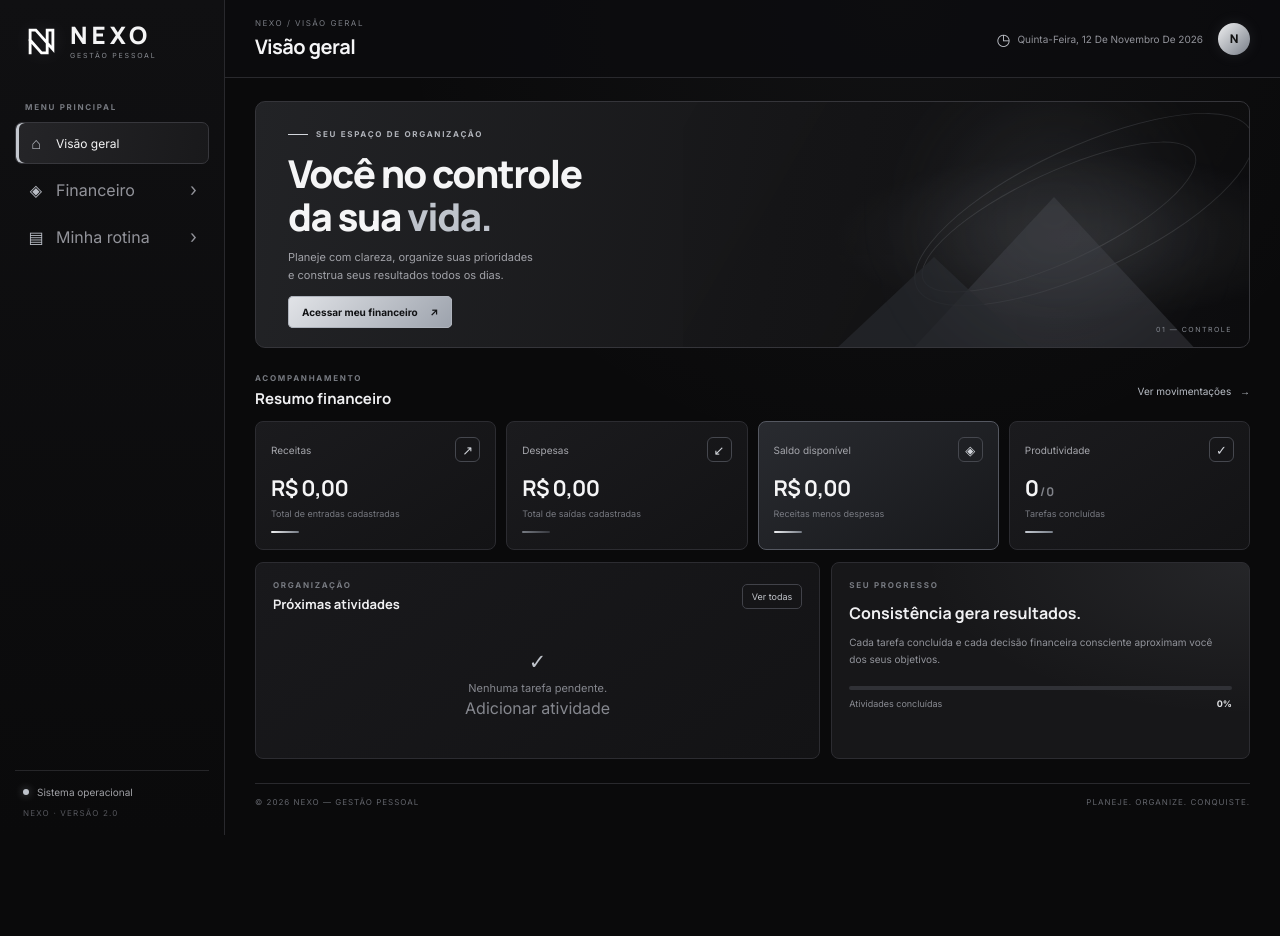
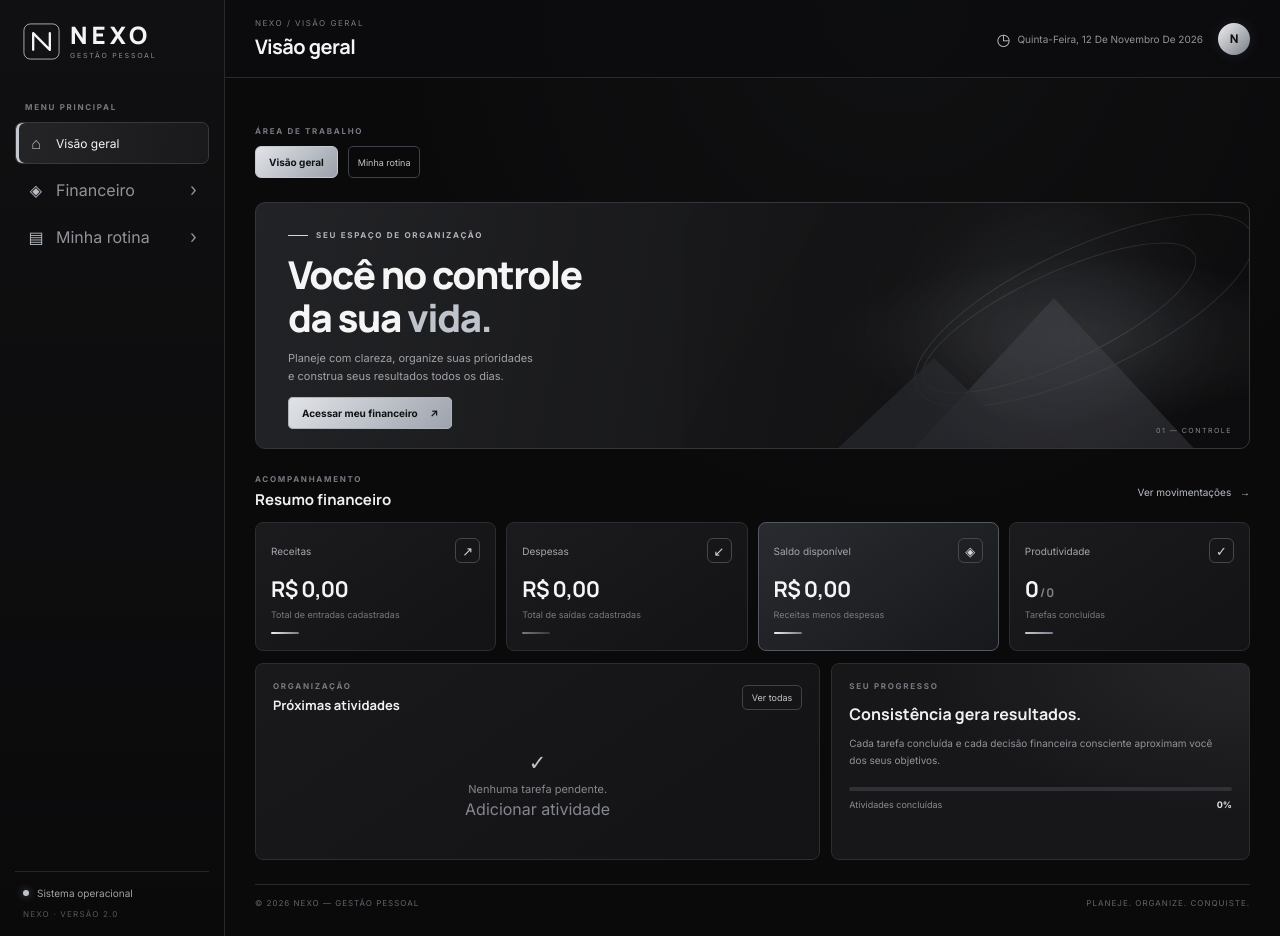
Before and after one commit to Phstreet/nexogest-opessoal, a Next.js app: page / in a window 1280 px wide. Before the commit the page ends 835 px from the top, so only its background shows below. Built offline with nearby package versions, Linux system fonts and the light colour scheme.

Commit message:
Padroniza navegação da página inicial

```diff
--- a/app/page.tsx
+++ b/app/page.tsx
@@ -3,6 +3,7 @@
 
 import { useEffect, useState } from "react";
 import Link from "next/link";
+import MainNavigation from "../components/navigation/MainNavigation";
 
 type Transaction = {
   id: number;
@@ -38,60 +39,6 @@ type Tab = "dashboard" | "rotina";
 
 const TRANSACTIONS_KEY = "nexo_transactions";
 const TASKS_KEY = "nexo_tasks";
-
-const financeMenuItems = [
-  { label: "Visão geral financeira", href: "/financeiro", main: true },
-  { label: "Contas", href: "/financeiro/contas" },
-  { label: "Contas a pagar", href: "/financeiro/contas-a-pagar" },
-  { label: "Contas a receber", href: "/financeiro/contas-a-receber" },
-  { label: "Histórico financeiro", href: "/financeiro/historico" },
-  { label: "Investimentos", href: "/financeiro/investimentos" },
-  { label: "Reserva financeira", href: "/financeiro/reservas" },
-  { label: "Planejamento", href: "/financeiro/planejamento" },
-  { label: "Dashboard financeiro", href: "/financeiro/dashboard" },
-];
-
-const routineMenuItems = [
-  { label: "Agenda diária", href: "/rotina/agenda" },
-  { label: "Tarefas", href: "/rotina/tarefas" },
-  { label: "Planejamento semanal", href: "/rotina/planejamento" },
-  { label: "Hábitos", href: "/rotina/habitos" },
-  { label: "Produtividade", href: "/rotina/produtividade" },
-];
-
-function Logo() {
-  return (
-    <div className="brand">
-      <svg
-        className="brand-symbol"
-        viewBox="0 0 52 52"
-        fill="none"
-        xmlns="http://www.w3.org/2000/svg"
-      >
-        <defs>
-          <linearGradient id="silver" x1="5" y1="5" x2="48" y2="48">
-            <stop stopColor="#FFFFFF" />
-            <stop offset=".45" stopColor="#AEB4BC" />
-            <stop offset="1" stopColor="#5D626B" />
-          </linearGradient>
-        </defs>
-
-        <path
-          d="M10 42V10H18L42 37V10H34V42H26L10 24"
-          stroke="url(#silver)"
-          strokeWidth="4"
-          strokeLinecap="square"
-          strokeLinejoin="miter"
-        />
-      </svg>
-
-      <div>
-        <div className="brand-name">NEXO</div>
-        <div className="brand-subtitle">GESTÃO PESSOAL</div>
-      </div>
-    </div>
-  );
-}
 
 function money(value: number) {
   const safeValue = Number.isFinite(value) ? value : 0;
@@ -160,9 +107,6 @@ export default function Home() {
 
   const [loaded, setLoaded] = useState(false);
   const [taskName, setTaskName] = useState("");
-
-  const [financeMenuOpen, setFinanceMenuOpen] = useState(false);
-  const [routineMenuOpen, setRoutineMenuOpen] = useState(false);
 
   // =====================================================
   // CARREGAMENTO DOS DADOS
@@ -324,144 +268,7 @@ export default function Home() {
 
   return (
     <main className="app-shell">
-      <aside className="sidebar">
-        <Logo />
-
-        <div className="sidebar-section-label">
-          MENU PRINCIPAL
-        </div>
-
-        <nav className="navigation">
-          {/* VISÃO GERAL */}
-
-          <button
-            type="button"
-            className={`nav-item ${
-              tab === "dashboard" ? "active" : ""
-            }`}
-            onClick={() => setTab("dashboard")}
-          >
-            <span className="nav-icon">⌂</span>
-            <span>Visão geral</span>
-          </button>
-
-          {/* MENU FINANCEIRO */}
-
-          <div className="nav-group">
-            <button
-              type="button"
-              className={`nav-item nav-finance-parent ${
-                financeMenuOpen ? "active" : ""
-              }`}
-              onClick={() => {
-                setFinanceMenuOpen((current) => !current);
-                setRoutineMenuOpen(false);
-              }}
-              aria-expanded={financeMenuOpen}
-              aria-controls="finance-submenu"
-            >
-              <span className="nav-icon">◈</span>
-
-              <span className="nav-finance-label">
-                Financeiro
-              </span>
-
-              <span
-                className={`nav-chevron ${
-                  financeMenuOpen ? "open" : ""
-                }`}
-              >
-                ›
-              </span>
-            </button>
-
-            {financeMenuOpen && (
-              <div
-                className="nav-submenu"
-                id="finance-submenu"
-              >
-                {financeMenuItems.map((item) => (
-                  <Link
-                    key={item.href}
-                    href={item.href}
-                    className={`nav-subitem ${
-                      item.main ? "nav-subitem-main" : ""
-                    }`}
-                  >
-                    {item.label}
-                  </Link>
-                ))}
-              </div>
-            )}
-          </div>
-
-          {/* MINHA ROTINA EXPANSÍVEL */}
-
-          <div className="nav-group">
-            <button
-              type="button"
-              className={`nav-item nav-finance-parent ${
-                routineMenuOpen || tab === "rotina" ? "active" : ""
-              }`}
-              onClick={() => {
-                setRoutineMenuOpen((current) => !current);
-                setFinanceMenuOpen(false);
-              }}
-              aria-expanded={routineMenuOpen}
-              aria-controls="routine-submenu"
-            >
-              <span className="nav-icon">▤</span>
-
-              <span className="nav-finance-label">
-                Minha rotina
-              </span>
-
-              <span
-                className={`nav-chevron ${
-                  routineMenuOpen ? "open" : ""
-                }`}
-              >
-                ›
-              </span>
-            </button>
-
-            {routineMenuOpen && (
-              <div
-                className="nav-submenu"
-                id="routine-submenu"
-              >
-                <Link
-                  href="/rotina"
-                  className="nav-subitem nav-subitem-main"
-                >
-                  Visão geral da rotina
-                </Link>
-
-                {routineMenuItems.map((item) => (
-                  <Link
-                    key={item.href}
-                    href={item.href}
-                    className="nav-subitem"
-                  >
-                    {item.label}
-                  </Link>
-                ))}
-              </div>
-            )}
-          </div>
-        </nav>
-
-        <div className="sidebar-bottom">
-          <div className="sidebar-status">
-            <span className="status-dot" />
-            Sistema operacional
-          </div>
-
-          <div className="sidebar-version">
-            NEXO · VERSÃO 2.0
-          </div>
-        </div>
-      </aside>
+      <MainNavigation />
 
       <section className="main-area">
         <header className="topbar">
@@ -484,6 +291,54 @@ export default function Home() {
         </header>
 
         <div className="content">
+          {/* ALTERNÂNCIA ENTRE AS ABAS */}
+
+          <div
+            className="section-heading"
+            style={{ marginBottom: "24px" }}
+          >
+            <div>
+              <div className="section-kicker">
+                ÁREA DE TRABALHO
+              </div>
+
+              <div
+                style={{
+                  display: "flex",
+                  gap: "10px",
+                  flexWrap: "wrap",
+                  marginTop: "10px",
+                }}
+              >
+                <button
+                  type="button"
+                  className={
+                    tab === "dashboard"
+                      ? "primary-button"
+                      : "small-outline-button"
+                  }
+                  onClick={() => setTab("dashboard")}
+                  aria-pressed={tab === "dashboard"}
+                >
+                  Visão geral
+                </button>
+
+                <button
+                  type="button"
+                  className={
+                    tab === "rotina"
+                      ? "primary-button"
+                      : "small-outline-button"
+                  }
+                  onClick={() => setTab("rotina")}
+                  aria-pressed={tab === "rotina"}
+                >
+                  Minha rotina
+                </button>
+              </div>
+            </div>
+          </div>
+
           {/* VISÃO GERAL */}
 
           {tab === "dashboard" && (
```
